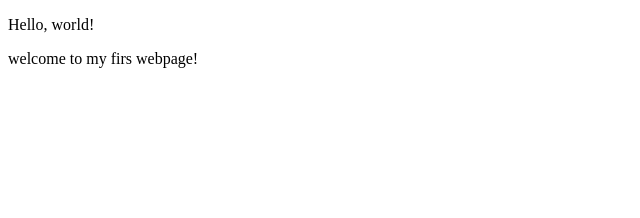
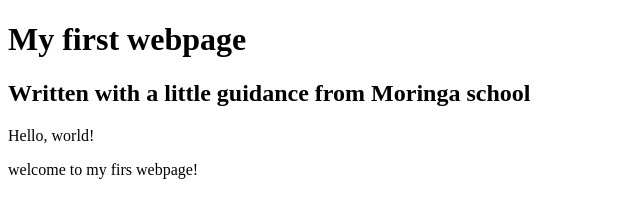
Before and after one commit to Ahmedkafi/my-first-webpage, a plain HTML site: page my-first-webpage.html in a window 1280 px wide. Shown: the whole page, without its empty margins (0-640 px from the left). Drawn offline with Linux system fonts and the light colour scheme.

Commit message:
add header block elements

```diff
--- a/my-first-webpage.html
+++ b/my-first-webpage.html
@@ -5,6 +5,8 @@
     <title>my first webpage!</title>
   </head>
   <body>
+    <h1>My first webpage</h1>
+    <h2>Written with a little guidance from Moringa school</h2>
     <p>Hello, world!</p>
     <p>welcome to my firs webpage!</p>
 
```
